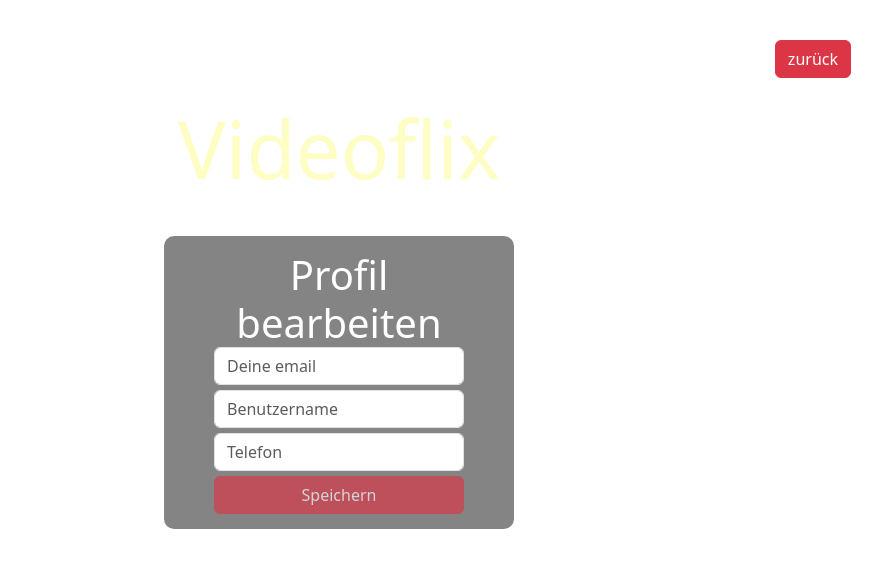
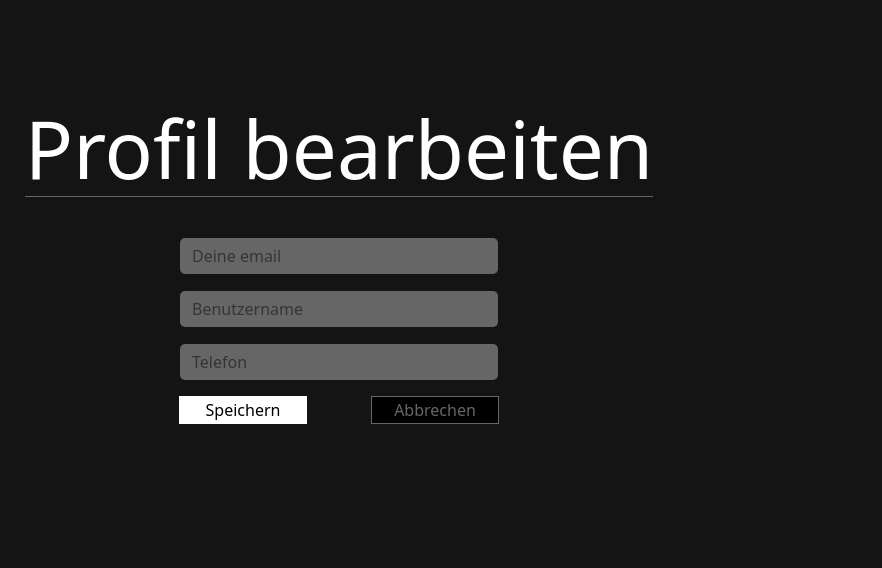
Before and after one commit to sekibeli/videoflix-frontend, an Angular app: page /home/myvideos in a window 1280 px wide. Both pictures are taken after a click on the button "Profil". Shown: the top 568 px of the page, without its empty margins (301-1183 px from the left). Built offline with nearby package versions, Linux system fonts and the light colour scheme; no server answers.

Commit message:
Styled edit-profile menu

```diff
--- a/src/app/components/edit-user/edit-user.component.html
+++ b/src/app/components/edit-user/edit-user.component.html
@@ -1,13 +1,10 @@
-<button class="btn btn-danger fixedButton" [routerLink]="['/home/surprise']">zurück</button>
-
 <div class="mainContainer">
-    <span class="title titleadd">Videoflix</span>
+    <div class="headlineCainer">
+        <span class="title titleadd">Profil bearbeiten</span>
+        <div class="underline"></div>
+    </div>
 
     <div class="profileBox">
-        <span class="title">
-            Profil bearbeiten
-        </span>
-
         <form [formGroup]="editUserForm" (ngSubmit)="onSubmit()">
 
             <!-- Email section -->
@@ -42,8 +39,10 @@
                 </span>
             </div> -->
 
-            <button class="btn btn-danger" type="submit" [disabled]="!editUserForm.valid">Speichern</button>
-
+            <div class="btnContainer">
+                <button class="editProfileBtn saveBtn" type="submit" [disabled]="!editUserForm.valid">Speichern</button>
+                <button class="editProfileBtn cancelBtn" [routerLink]="['/home/surprise']">Abbrechen</button>
+            </div>
         </form>
     </div>
 
--- a/src/app/components/edit-user/edit-user.component.scss
+++ b/src/app/components/edit-user/edit-user.component.scss
@@ -2,61 +2,104 @@
     display: flex;
     flex-direction: column;
     align-items: center;
+    height: 100vh;
+    background-color: #141414;
 }
 
-.button {
-    margin-top: 20px;
-    width: 150px;
-    background-color: rgb(196, 5, 5);
-    border: 1px solid white;
-    padding: 10px 20px;
-    color: white;
-    border-radius: 10px;
-    cursor: pointer;
+// .button {
+//     margin-top: 20px;
+//     width: 150px;
+//     background-color: rgb(196, 5, 5);
+//     border: 1px solid white;
+//     padding: 10px 20px;
+//     color: white;
+//     border-radius: 10px;
+//     cursor: pointer;
 
-    &:hover {
-        background-color: rgb(240, 5, 5);
-    }
+//     &:hover {
+//         background-color: rgb(240, 5, 5);
+//     }
+// }
+
+.mainContainer {
+    padding-top: 100px;
 }
 
-.fixedButton {
-    position: absolute;
-     top: 5%;
-    right: 10%;
-}
+// .fixedButton {
+//     position: absolute;
+//      top: 5%;
+//     right: 10%;
+// }
 
 .title {
     text-align: center;
-    font-size:2.5em;
     color: white;
     line-height: 1.2em;
-
+    font-size: 5em;
 }
 
-.titleadd {
-    margin-top: 100px;
-    font-size: 5em;
-    color: #FEFDC4;
+.underline {
+    background-color: #666666;
+    width: 100%;
+    height: 1px;
 }
 
 .profileBox {
-    padding: 15px 27px;
     margin-top: 40px;
     display: flex;
     justify-content: center;
     align-items: center;
     flex-direction: column;
-    background-color: rgba(0, 0, 0, 0.482);
-    border-radius: 10px;
-    width: 350px;
+    width: 320px;
 }
 
 form {
     display: flex;
     flex-direction: column;
+    gap: 10px;
+    width: 100%;
 }
 
 .form-control {
-    width: 250px;
     margin-bottom: 5px;
 }
+
+input {
+    background-color:  #666666;
+    color: white;
+    border: 1px solid transparent;
+}
+
+.btnContainer {
+    display: flex;
+    justify-content: space-between;
+    width: 100%;
+}
+
+.editProfileBtn {
+    width: 40%;
+}
+
+.saveBtn {
+    background-color: white;
+    color: black;
+    border: none;
+    transition: all ease-in-out 125ms;
+
+    &:hover {
+        background-color: #dc3545;
+        color: white;
+    }
+}
+
+.cancelBtn {
+    background-color: black;
+    color: #666666;
+    border: 1px solid #666666;
+    transition: all ease-in-out 125ms;
+
+    &:hover {
+        color: white;
+        border: 1px solid white;
+    }
+}
```
